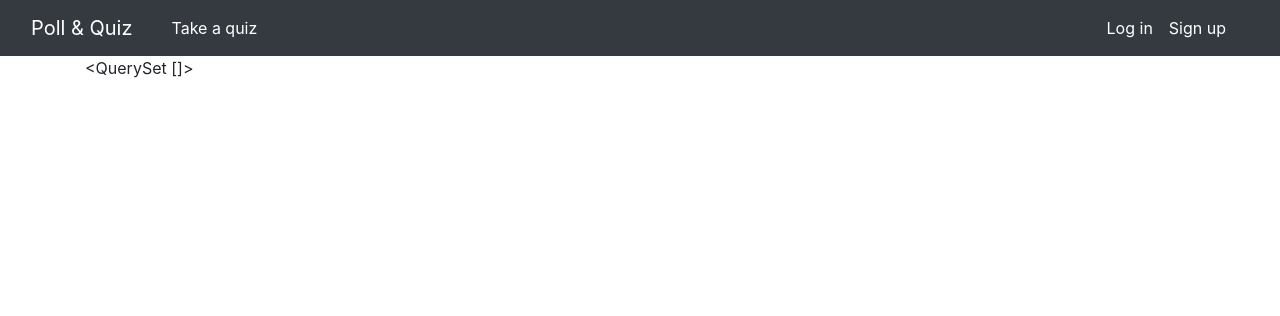
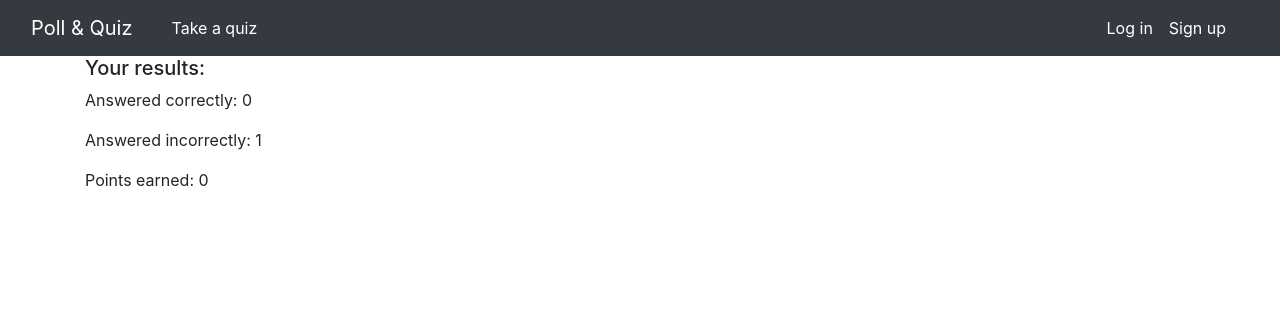
Before and after one commit to nteir/pollequiz, a Django app: page /test/result/1/ in a window 1280 px wide. Shown: the top 316 px of the page. Run offline with Django 4.2, Linux system fonts and the light colour scheme; data comes from the database, SQL or seed files in the repository; tables that the repository leaves empty hold one stand-in row (values such as "Sample post"); data that the repository does not hold is empty; parts of the project's set-up code (start-up, migrations or seed data) failed here and were passed over; some libraries are stand-ins or nearby versions.

Commit message:
add results calculations

```diff
--- a/pollequiz/run/templates/run/results.html
+++ b/pollequiz/run/templates/run/results.html
@@ -3,9 +3,13 @@
 
 {% block content %}
 <main role="main" class="container wrapper flex-grow-1">
-    {{ objects }}
+    {% comment %} {{ objects }}
     {% for obj in objects %}
     <p>{{ obj.q_id.text }} {{ obj.a_id.text }}</p>
-    {% endfor %}
+    {% endfor %} {% endcomment %}
+    <h5>{% translate 'Your results:' %}</h5>
+    <p>{% translate 'Answered correctly:' %} {{ correct }}</p>
+    <p>{% translate 'Answered incorrectly:' %} {{ incorrect }}</p>
+    <p>{% translate 'Points earned:' %} {{ total_points }}</p>
 </main>
 {% endblock %}
--- a/pollequiz/run/views.py
+++ b/pollequiz/run/views.py
@@ -118,3 +118,33 @@ class QuizResult(ListView):
     def get_queryset(self):
         queryset = QuizTakeLog.objects.filter(take_id=self.kwargs['pk']).select_related('q_id', 'a_id')
         return queryset
+
+    def get_context_data(self, **kwargs):
+        context = super().get_context_data(**kwargs)
+
+        results = self.get_queryset()
+        answer_set = [entry.a_id for entry in list(results)]
+        # print(answer_set)
+        quiz_take = QuizTake.objects.get(id=self.kwargs['pk'])
+        quiz = Quiz.objects.get(id=quiz_take.quiz.id)
+        # print(quiz)
+        q_list = quiz.get_questions_list()
+        # print(q_list)
+        total_points = 0
+        correct = 0
+        for qu in q_list:
+            is_correct = True
+            a_list = qu.get_answers_list()
+            for a in a_list:
+                if a.correct and a not in answer_set:
+                    is_correct = False
+                if not a.correct and a in answer_set:
+                    is_correct = False
+            if is_correct:
+                correct += 1
+                total_points += qu.points
+        context['total_points'] = total_points
+        context['correct'] = correct
+        context['incorrect'] = len(q_list) - correct
+
+        return context
```
